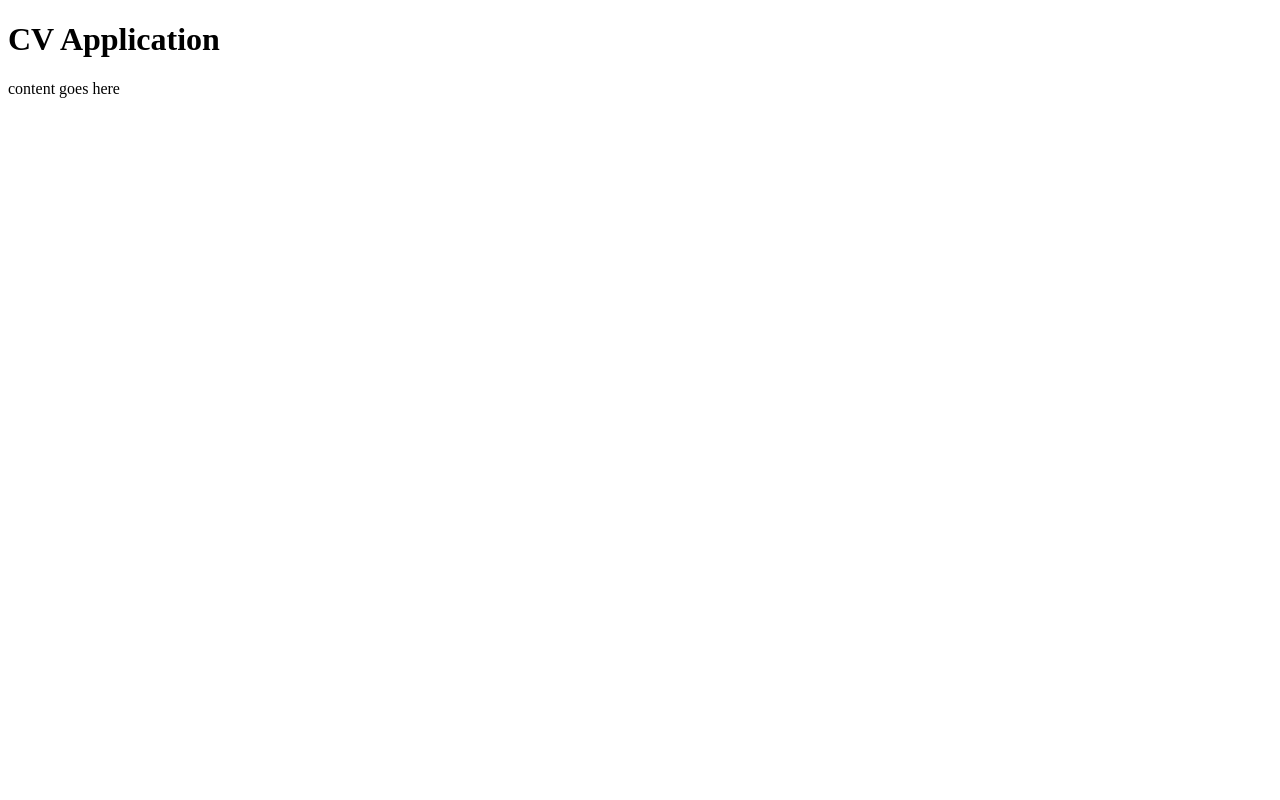
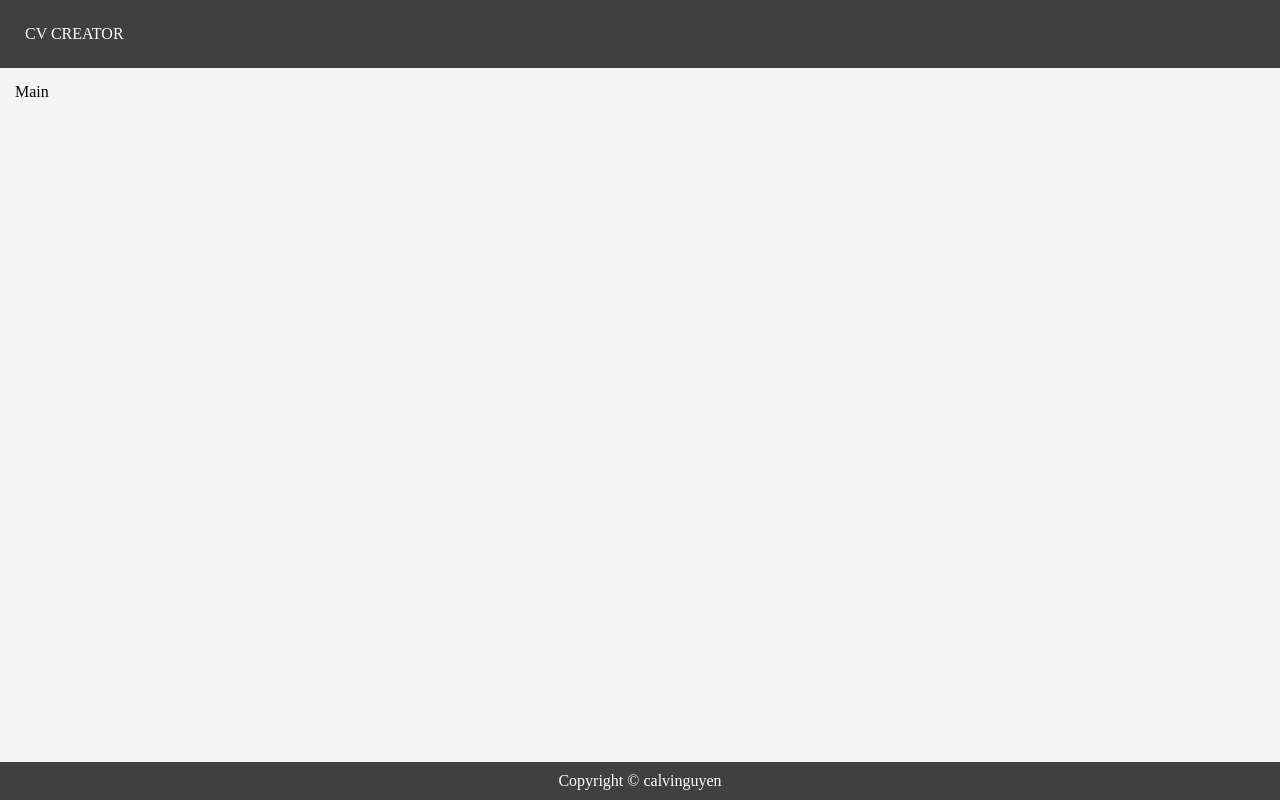
Before and after one commit to calvinguyen/cv-application, a React (Vite) app: page / in a window 1280 px wide. Built offline with nearby package versions, Linux system fonts and the light colour scheme.

Commit message:
Setup website layout

```diff
--- a/src/App.jsx
+++ b/src/App.jsx
@@ -1,8 +1,13 @@
+import Header from "./components/Header";
+import Main from "./components/Main";
+import Footer from "./components/Footer";
+
 function App() {
   return (
     <>
-      <h1>CV Application</h1>
-      <p>content goes here</p>
+      <Header />
+      <Main />
+      <Footer />
     </>
   );
 }
--- a/src/assets/css/index.css
+++ b/src/assets/css/index.css
@@ -0,0 +1,33 @@
+body {
+  margin: 0;
+}
+
+#root {
+  height: 100vh;
+  display: flex;
+  flex-direction: column;
+}
+
+header {
+  padding: 25px;
+  background-color: #404040;
+  color: white;
+}
+
+main {
+  flex: 1;
+  background-color: #f5f5f5;
+  padding: 15px;
+}
+
+footer {
+  padding: 10px;
+  background-color: #404040;
+  color: white;
+  display: flex;
+  justify-content: center;
+}
+
+.footer-text {
+  margin: 0;
+}
--- /dev/null
+++ b/src/components/Footer.jsx
@@ -0,0 +1,10 @@
+function Footer() {
+  return (
+    <footer>
+      <p className="footer-text">Copyright &copy; calvinguyen</p>
+      {/* Github icon / link to profile */}
+    </footer>
+  )
+}
+
+export default Footer
--- /dev/null
+++ b/src/components/Header.jsx
@@ -0,0 +1,7 @@
+function Header() {
+  return (
+    <header>CV CREATOR</header>
+  )
+}
+
+export default Header
--- /dev/null
+++ b/src/components/Main.jsx
@@ -0,0 +1,7 @@
+function Main() {
+  return (
+    <main>Main</main>
+  )
+}
+
+export default Main
```
Also changed, not shown: .eslintrc.cjs.
